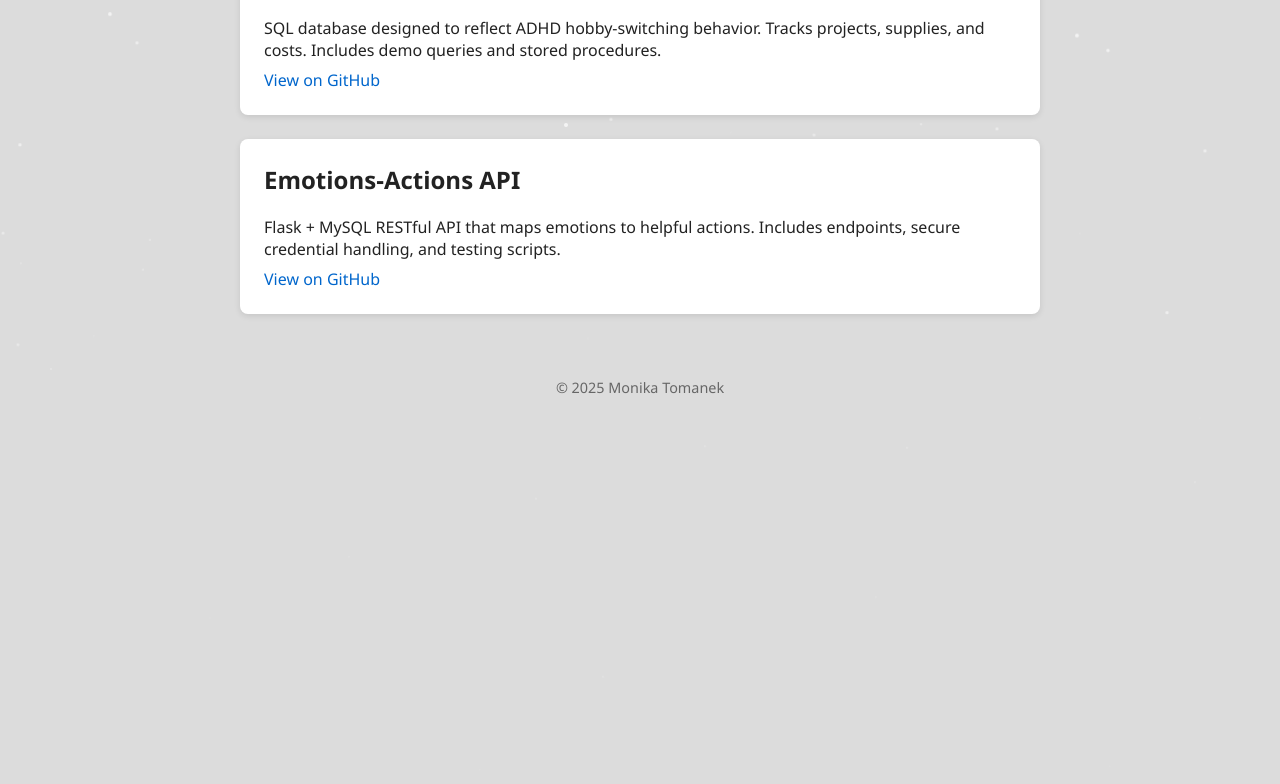
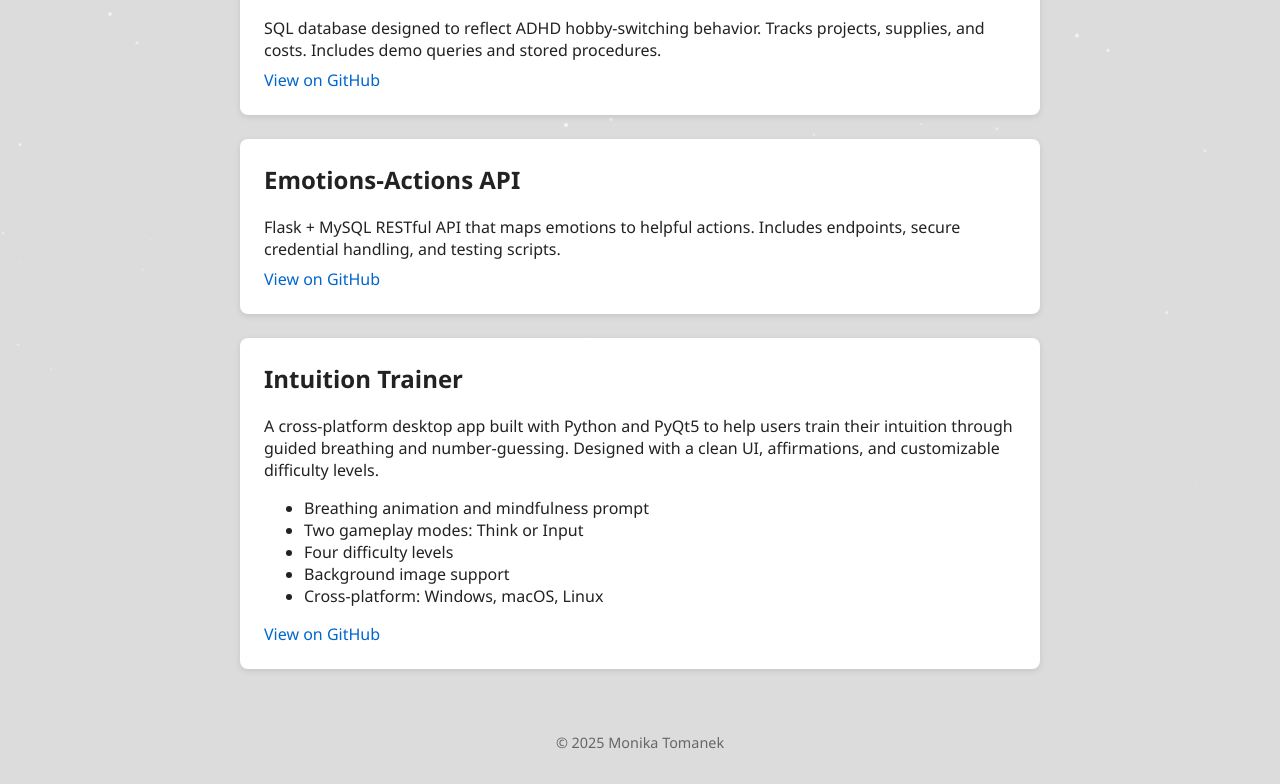
Before and after one commit to monikatomanek/monikatomanek.github.io, a plain HTML site: page index.html in a window 1280 px wide. Shown: the part 668-1452 px from the top of the page. Before the commit the page ends 1097 px from the top, so only its background shows below. Drawn offline with Linux system fonts and the light colour scheme.

Commit message:
Update index.html

```diff
--- a/index.html
+++ b/index.html
@@ -7,7 +7,7 @@
   <style>
     body {
       font-family: "Segoe UI", Tahoma, Geneva, Verdana, sans-serif;
-      background: #dcdcdc; /* Darker grey for glitter visibility */
+      background: #dcdcdc;
       color: #222;
       margin: 0;
       padding: 0;
@@ -122,6 +122,18 @@
       <p>Flask + MySQL RESTful API that maps emotions to helpful actions. Includes endpoints, secure credential handling, and testing scripts.</p>
       <a href="https://github.com/monikatomanek/Emotions-Actions-API" target="_blank">View on GitHub</a>
     </div>
+    <div class="project">
+      <h2>Intuition Trainer</h2>
+      <p>A cross-platform desktop app built with Python and PyQt5 to help users train their intuition through guided breathing and number-guessing. Designed with a clean UI, affirmations, and customizable difficulty levels.</p>
+      <ul>
+        <li>Breathing animation and mindfulness prompt</li>
+        <li>Two gameplay modes: Think or Input</li>
+        <li>Four difficulty levels</li>
+        <li>Background image support</li>
+        <li>Cross-platform: Windows, macOS, Linux</li>
+      </ul>
+      <a href="https://github.com/monikatomanek/IntuitionTrainer" target="_blank">View on GitHub</a>
+    </div>
   </main>
   <footer>
     © 2025 Monika Tomanek
```
